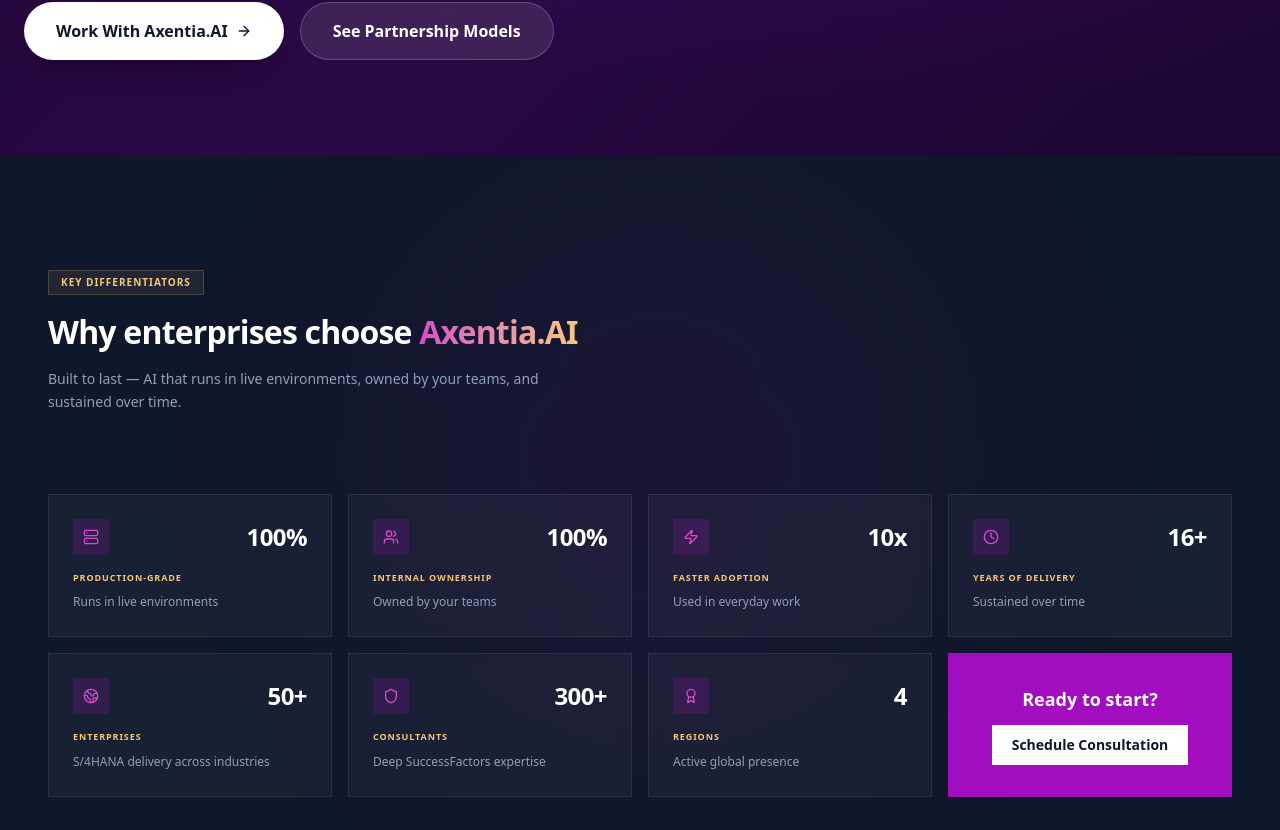
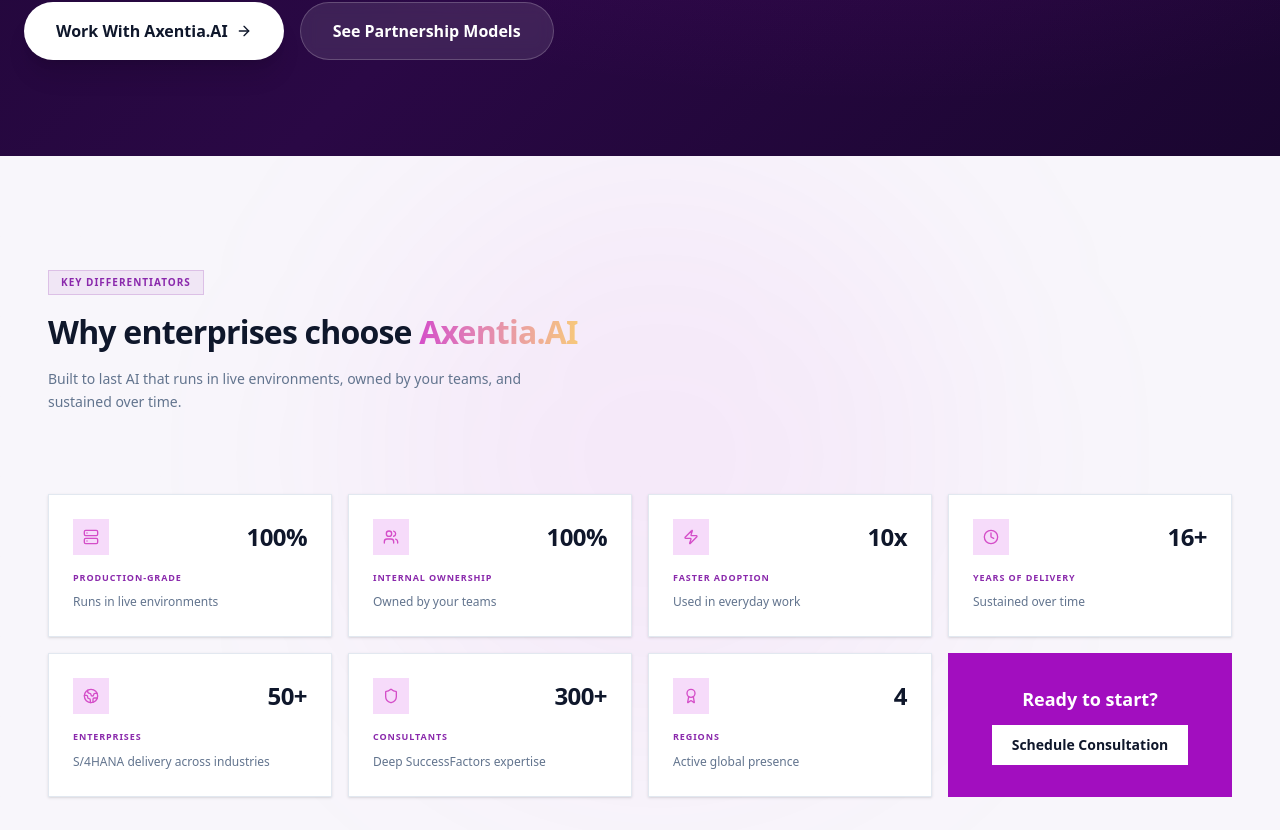
Before and after one commit to AtmegaBuzz/axentiaai, a Next.js app: page /enterprises in a window 1280 px wide. Shown: the part 550-1380 px from the top of the page. Built offline with nearby package versions, Linux system fonts and the light colour scheme.

Commit message:
fix: light theme for Key Differentiators, smaller CTA button font

```diff
--- a/components/sections/CTA.tsx
+++ b/components/sections/CTA.tsx
@@ -45,19 +45,19 @@ export function CTA() {
                         <div className="flex flex-nowrap items-center gap-3">
                             <Link
                                 href="/programs#apply"
-                                className="bg-white text-slate-900 border-2 border-white font-bold py-2.5 px-5 hover:bg-brand-50 transition-colors text-sm"
+                                className="bg-white text-slate-900 border-2 border-white font-bold py-2.5 px-5 hover:bg-brand-50 transition-colors text-xs"
                             >
                                 Book AI Discovery Workshop
                             </Link>
                             <Link
                                 href="/programs?tab=transformation"
-                                className="bg-white/15 backdrop-blur-sm text-white border border-white/30 font-bold py-2.5 px-5 hover:bg-white/25 transition-colors text-sm"
+                                className="bg-white/15 backdrop-blur-sm text-white border border-white/30 font-bold py-2.5 px-5 hover:bg-white/25 transition-colors text-xs"
                             >
                                 Launch Your First AI Pilot
                             </Link>
                             <Link
                                 href="/programs?tab=academies"
-                                className="bg-white/15 backdrop-blur-sm text-white border border-white/30 font-bold py-2.5 px-5 hover:bg-white/25 transition-colors text-sm"
+                                className="bg-white/15 backdrop-blur-sm text-white border border-white/30 font-bold py-2.5 px-5 hover:bg-white/25 transition-colors text-xs"
                             >
                                 Join a Talent Academy
                             </Link>
--- a/components/sections/WhyEnterprisesChoose.tsx
+++ b/components/sections/WhyEnterprisesChoose.tsx
@@ -18,12 +18,12 @@ export function WhyEnterprisesChoose() {
     const ref = useRef<HTMLDivElement>(null);
 
     return (
-        <section ref={ref} className="relative overflow-hidden py-20 md:py-28 bg-slate-900">
+        <section ref={ref} className="relative overflow-hidden py-20 md:py-28 bg-[#f8f6fb]">
             {/* Subtle grid pattern */}
             <div
-                className="absolute inset-0 z-0 opacity-[0.04]"
+                className="absolute inset-0 z-0 opacity-[0.06]"
                 style={{
-                    backgroundImage: 'linear-gradient(rgba(255,255,255,.1) 1px, transparent 1px), linear-gradient(90deg, rgba(255,255,255,.1) 1px, transparent 1px)',
+                    backgroundImage: 'linear-gradient(rgba(0,0,0,.06) 1px, transparent 1px), linear-gradient(90deg, rgba(0,0,0,.06) 1px, transparent 1px)',
                     backgroundSize: '80px 80px',
                 }}
             />
@@ -39,7 +39,7 @@ export function WhyEnterprisesChoose() {
                         initial={{ opacity: 0, y: 12 }}
                         whileInView={{ opacity: 1, y: 0 }}
                         viewport={{ once: true }}
-                        className="inline-block px-3 py-1 text-[10px] font-bold uppercase tracking-widest mb-5 text-accent-300 border border-accent-300/20 bg-accent-300/8"
+                        className="inline-block px-3 py-1 text-[10px] font-bold uppercase tracking-widest mb-5 text-[#8A29AC] border border-[#8A29AC]/20 bg-[#8A29AC]/8"
                     >
                         Key Differentiators
                     </motion.span>
@@ -48,7 +48,7 @@ export function WhyEnterprisesChoose() {
                         whileInView={{ opacity: 1, y: 0 }}
                         viewport={{ once: true }}
                         transition={{ delay: 0.06 }}
-                        className="font-black text-white tracking-tight leading-[1.05] mb-5"
+                        className="font-black text-slate-900 tracking-tight leading-[1.05] mb-5"
                         style={{ fontSize: 'clamp(1.4rem, 2.5vw, 2.4rem)' }}
                     >
                         Why enterprises choose{' '}
@@ -61,9 +61,9 @@ export function WhyEnterprisesChoose() {
                         whileInView={{ opacity: 1, y: 0 }}
                         viewport={{ once: true }}
                         transition={{ delay: 0.1 }}
-                        className="text-sm text-slate-400 leading-relaxed max-w-lg"
+                        className="text-sm text-slate-500 leading-relaxed max-w-lg"
                     >
-                        Built to last — AI that runs in live environments, owned by your teams, and sustained over time.
+                        Built to last AI that runs in live environments, owned by your teams, and sustained over time.
                     </motion.p>
                 </div>
 
@@ -78,20 +78,20 @@ export function WhyEnterprisesChoose() {
                                 whileInView={{ opacity: 1, y: 0 }}
                                 viewport={{ once: true }}
                                 transition={{ delay: i * 0.05, type: 'spring', stiffness: 120, damping: 18 }}
-                                className="bg-white/[0.04] border border-white/[0.08] backdrop-blur-sm p-5 md:p-6 flex flex-col hover:bg-white/[0.07] transition-colors duration-200"
+                                className="bg-white border border-slate-200 shadow-sm p-5 md:p-6 flex flex-col hover:shadow-md hover:border-[#8A29AC]/15 transition-all duration-200"
                             >
                                 <div className="flex items-center justify-between mb-4">
                                     <div className="w-9 h-9 bg-brand-500/15 flex items-center justify-center">
                                         <Icon className="w-4 h-4 text-brand-400" strokeWidth={2} />
                                     </div>
-                                    <span className="text-2xl font-black text-white tracking-tight">
+                                    <span className="text-2xl font-black text-slate-900 tracking-tight">
                                         {item.number}
                                     </span>
                                 </div>
-                                <span className="text-[9px] font-bold uppercase tracking-widest text-accent-300 mb-2">
+                                <span className="text-[9px] font-bold uppercase tracking-widest text-[#8A29AC] mb-2">
                                     {item.sub}
                                 </span>
-                                <p className="text-xs text-slate-400 leading-relaxed mt-auto">
+                                <p className="text-xs text-slate-500 leading-relaxed mt-auto">
                                     {item.label}
                                 </p>
                             </motion.div>
```
